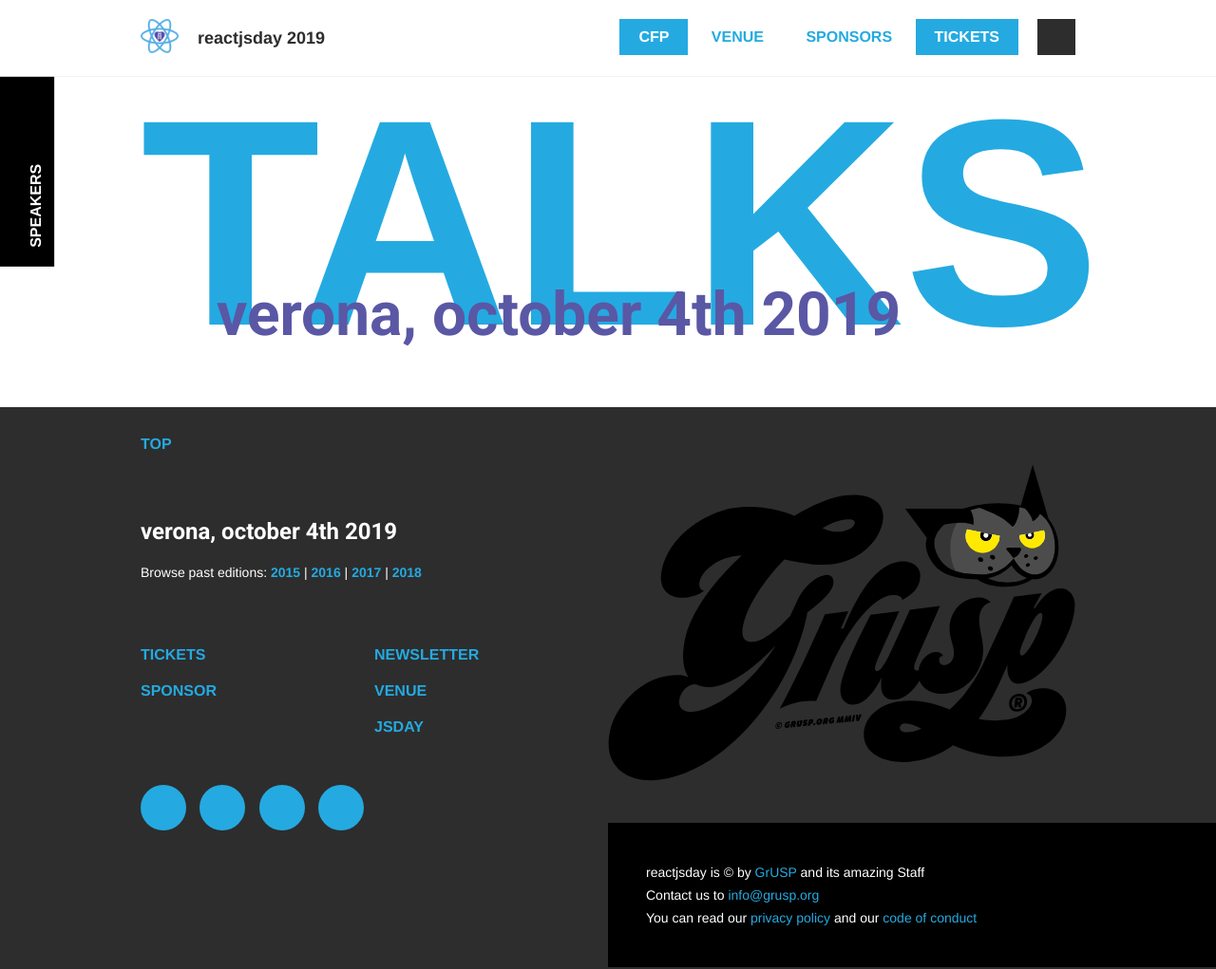
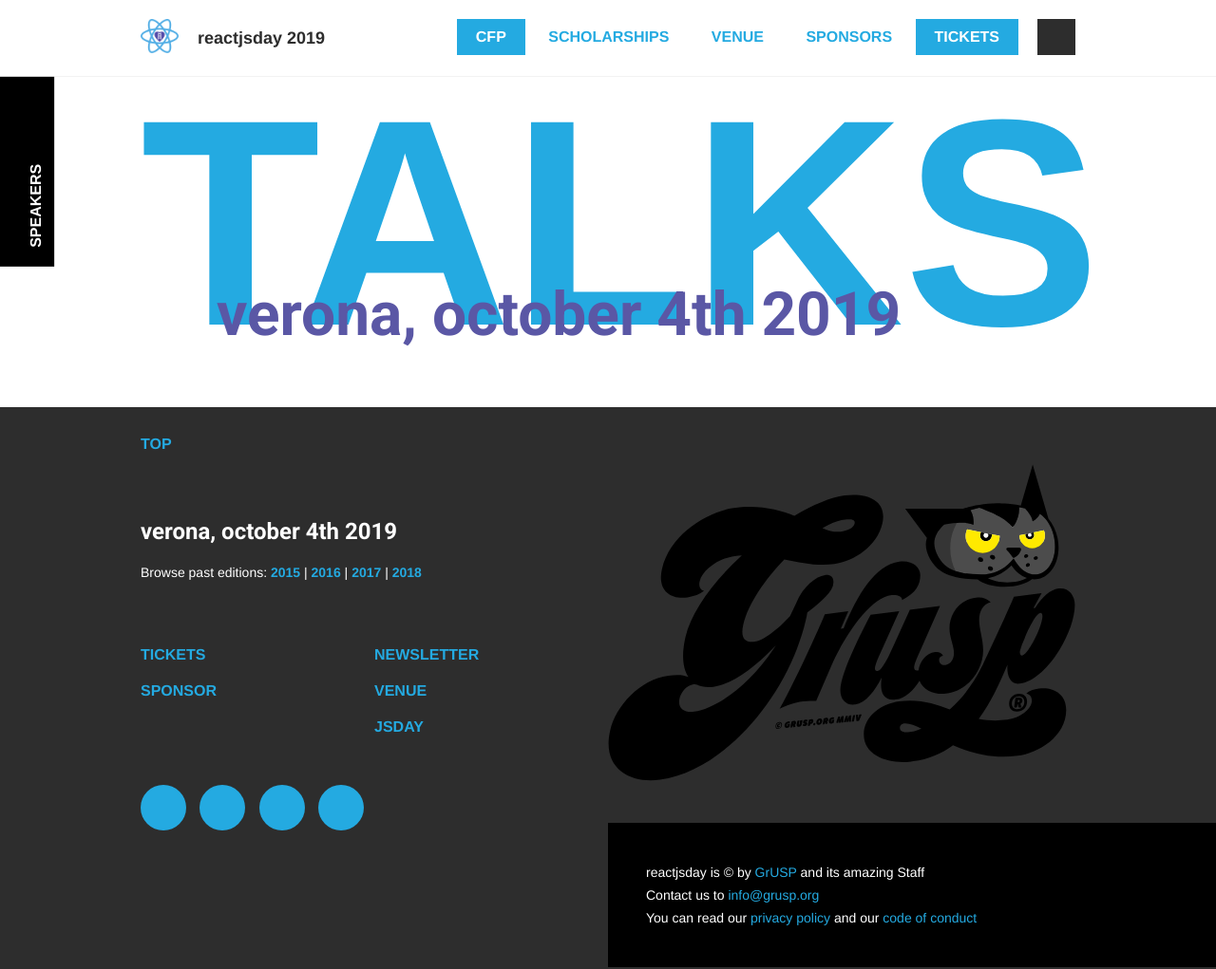
Before and after one commit to GrUSP/2019.reactjsday.it, a Jekyll site: the page built from talks.html, in a window 1280 px wide and 1021 px high. Shown: the whole window at 95% size. Built offline with Jekyll 4.4.1, drawn with Linux system fonts in a browser that asks for light colours; some web fonts are replaced; comment, search, counter and statistics services are not loaded.

Commit message:
scholarship

```diff
--- a/_includes/layout/header.html
+++ b/_includes/layout/header.html
@@ -40,6 +40,11 @@
               Schedule
             </a>
           {% endif %}
+          {% if site.data.conference.scholarship_available %}
+           <a href="{{ site.baseurl }}/scholarships.html" class="button button--no-tablet-small">
+             Scholarships
+           </a>
+         {% endif %}
           <a href="{{ site.baseurl }}/venue.html" class="button">
             Venue
           </a>
```
